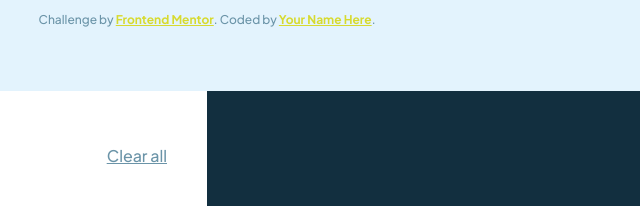
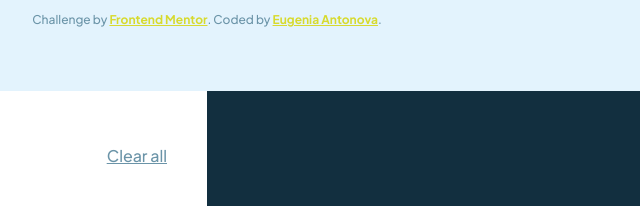
Before and after one commit to EugeniaAntonova/mortgage-repayment-calculator-main, a plain HTML site: page index.html in a window 1280 px wide. Shown: the top 206 px of the page, 433-1073 px from the left. Drawn offline with Linux system fonts and the light colour scheme.

Commit message:
Update index.html

```diff
--- a/index.html
+++ b/index.html
@@ -107,7 +107,7 @@
   </main>
   <div class="attribution">
     Challenge by <a href="https://www.frontendmentor.io?ref=challenge">Frontend Mentor</a>.
-    Coded by <a href="#">Your Name Here</a>.
+    Coded by <a href="https://www.linkedin.com/in/eugenia-antonova-7b4511276/">Eugenia Antonova</a>.
   </div>
 </body>
 
```
